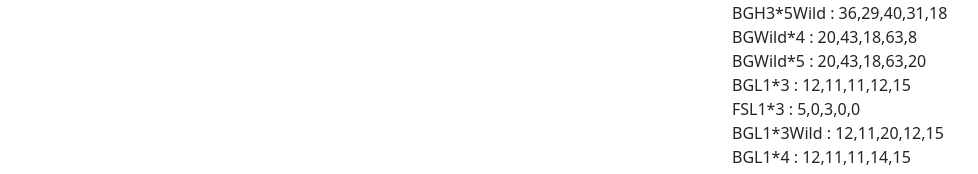
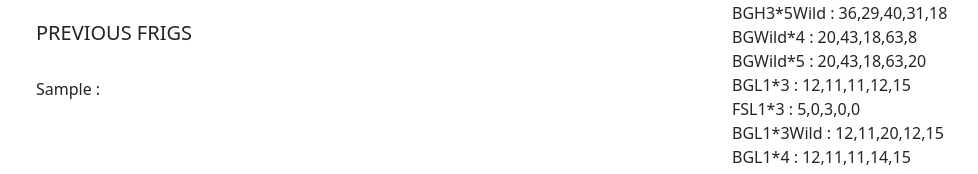
Before and after one commit to PetarKrstic34817/FrigBuilder, a plain HTML site: page index.html in a window 1280 px wide. Both pictures are taken after typing "Sample" into the empty fields and a click on the button "CREATE FRIG". Shown: the part 614-788 px from the top of the page, without its empty margins (141-1119 px from the left). Drawn offline with Linux system fonts and the light colour scheme.

Commit message:
Added trackcing of previous frigs

```diff
--- a/index.html
+++ b/index.html
@@ -79,7 +79,10 @@
                                 <br>
                                 <h2>OUTPUT FRIG</h2>
                                 <textarea class="form-control" id="output" readonly></textarea>
-                                <br><br><br><br>
+                                <br>
+                                <h5>PREVIOUS FRIGS</h5>
+                                <br>
+                                <p id="previousFrigs"></p>
                             </td>
                             <td>
                                 <h2>AVAILABLE CODES</h2>
--- a/index.js
+++ b/index.js
@@ -96,6 +96,7 @@ function CalculateFrig(){
 
     document.getElementById("output").value = output;
 
+    document.getElementById("previousFrigs").innerHTML = document.getElementById("previousFrigs").innerHTML + codeToTranslate + "  :  " + output + "<br>";
 }
 
 function MapToFrig(value){
```
